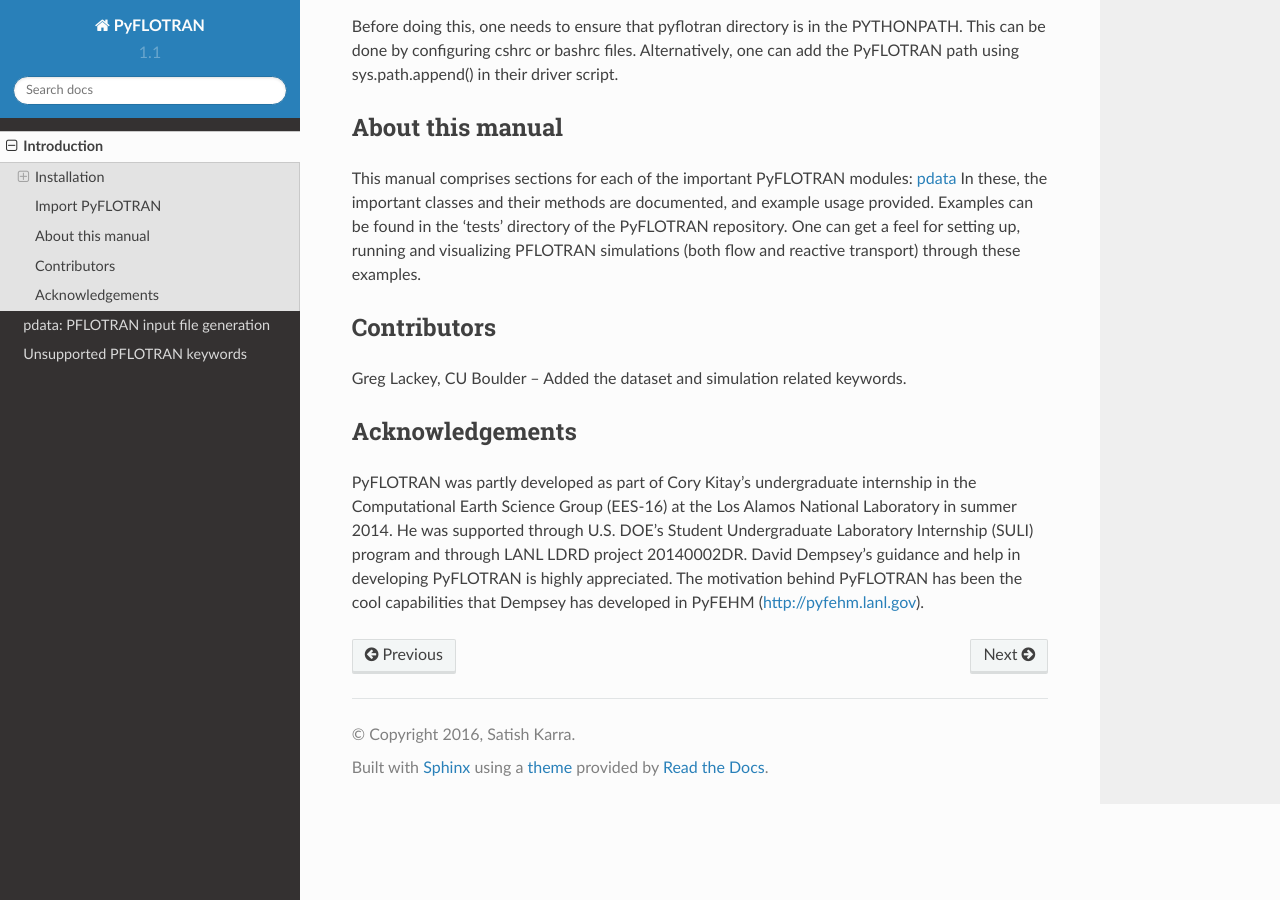
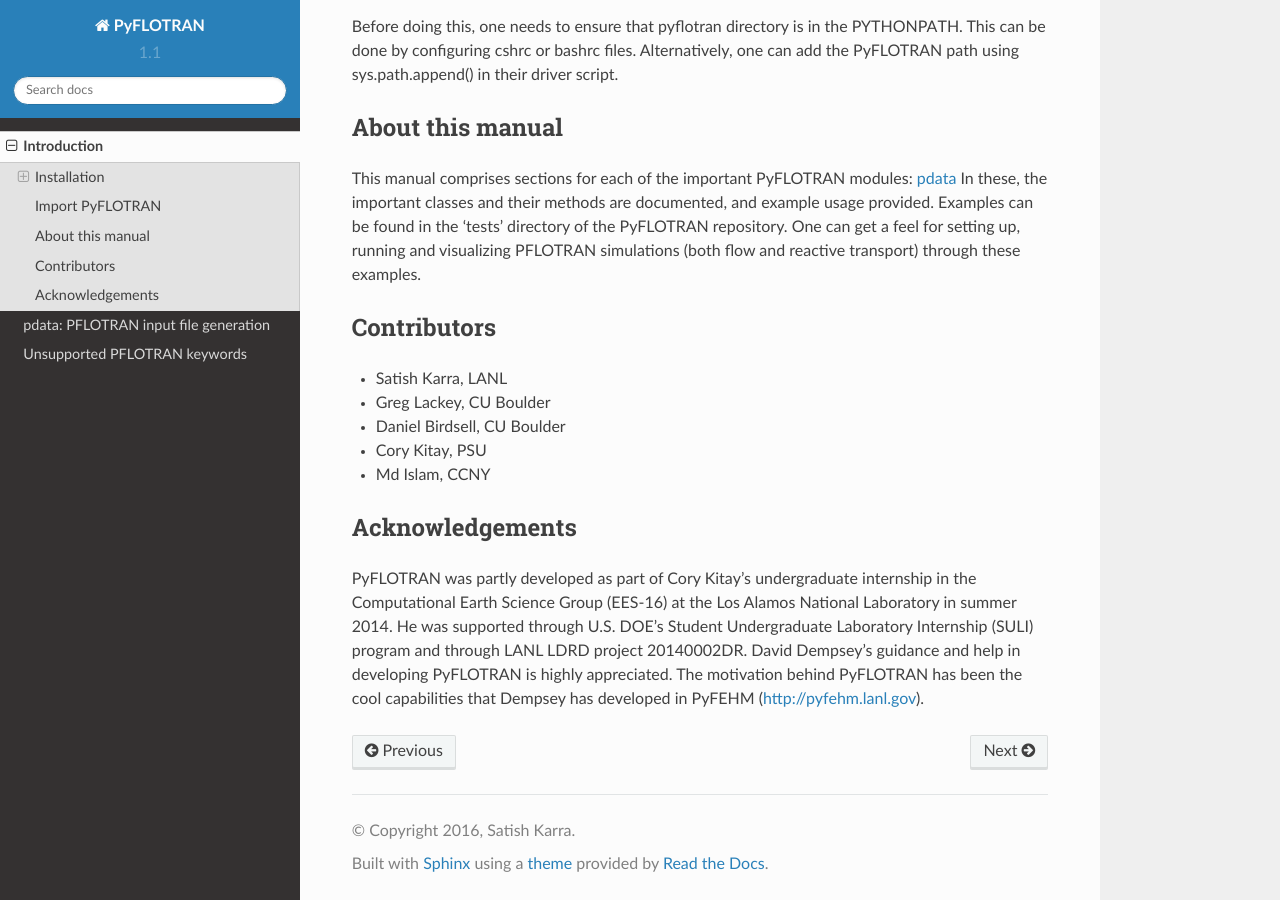
Before and after one commit to pinshuai/pyflotran-bitbucket, a Sphinx documentation site: the page built from documentation/intro.rst, in a window 1280 px wide and 900 px high, scrolled down 1757 px. Built offline with Sphinx 7.4.7 and the Read the Docs theme 2.0.0, drawn with Linux system fonts in a browser that asks for light colours.

Commit message:
Updated contributors

```diff
--- a/documentation/intro.rst
+++ b/documentation/intro.rst
@@ -85,9 +85,11 @@ classes and their methods are documented, and example usage provided. Examples c
 
 Contributors
 ------------
-
-Greg Lackey, CU Boulder -- Added the dataset and simulation related keywords.
-
+- Satish Karra, LANL
+- Greg Lackey, CU Boulder
+- Daniel Birdsell, CU Boulder
+- Cory Kitay, PSU
+- Md Islam, CCNY
 
 Acknowledgements
 ----------------
```
